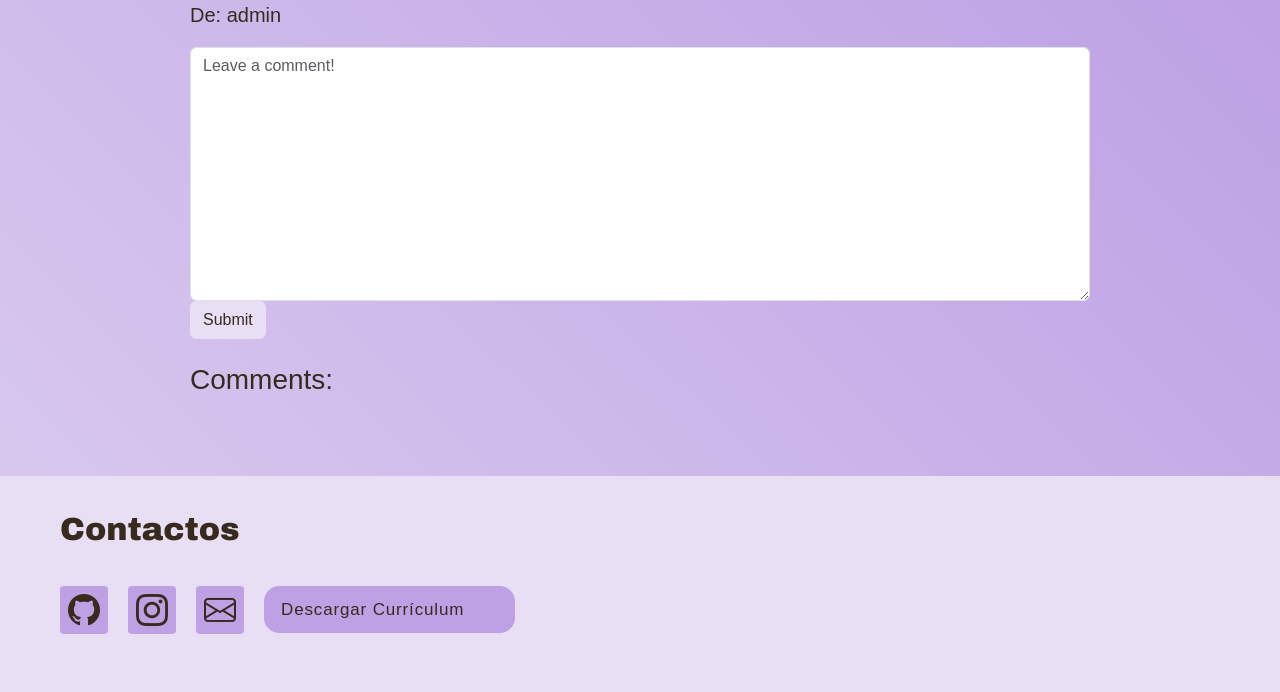
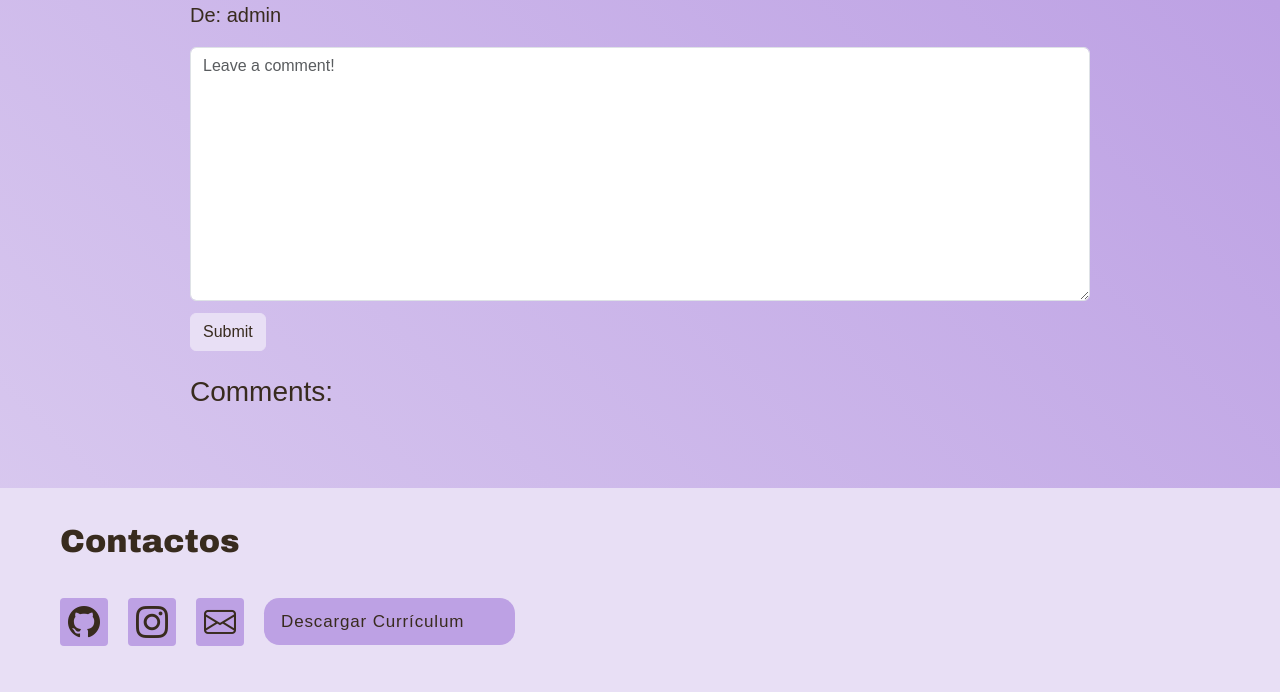
Before and after one commit to tixi333/Website_Django, a Django app: page /blog/post/7/ in a window 1280 px wide. Shown: the part 892-1584 px from the top of the page. Before the commit the page ends 1526 px from the top, so only its background shows below. Run offline with Django 5.2, Linux system fonts and the light colour scheme; a user stored in the database is signed in; data comes from the database, SQL or seed files in the repository; some web fonts are replaced.

Commit message:
comentarios

```diff
--- a/personalwebsite/blog/static/blog/detail.css
+++ b/personalwebsite/blog/static/blog/detail.css
@@ -24,6 +24,10 @@
     color: var(--text);
 }
 
+.comment-submit-btn {
+    margin-top: 0.75rem;
+}
+
 .comment-submit-btn:hover,
 .delete-comment-btn:hover {
     background-color: var(--gradient1);
--- a/personalwebsite/blog/templates/blog/detail.html
+++ b/personalwebsite/blog/templates/blog/detail.html
@@ -2,7 +2,7 @@
 {% load static %}
 
 {% block page_css %}
-    <link rel="stylesheet" href="{% static 'blog/detail.css' %}?v=2">
+    <link rel="stylesheet" href="{% static 'blog/detail.css' %}?v=3">
 {% endblock page_css %}
 
 {% block page_title %}
```
